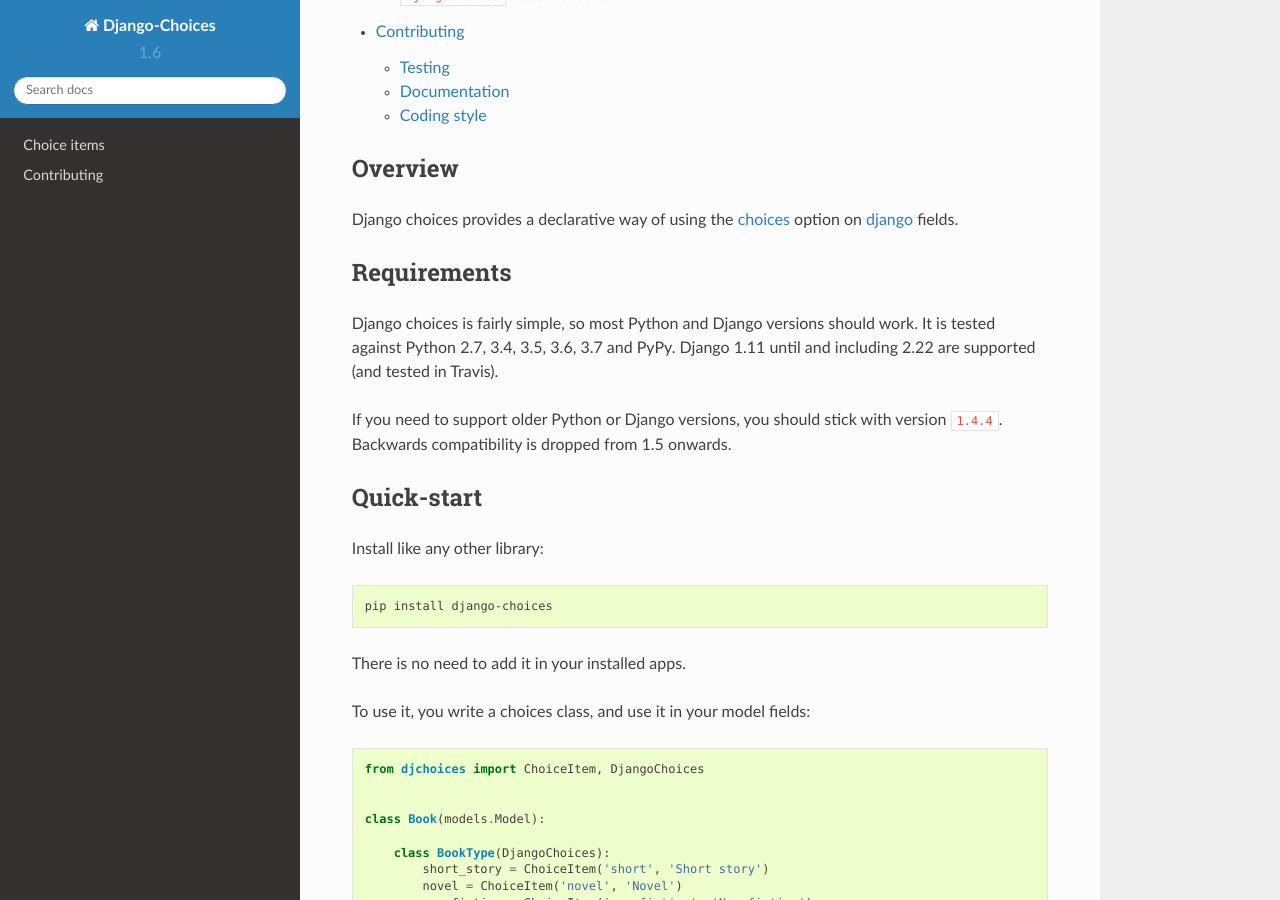
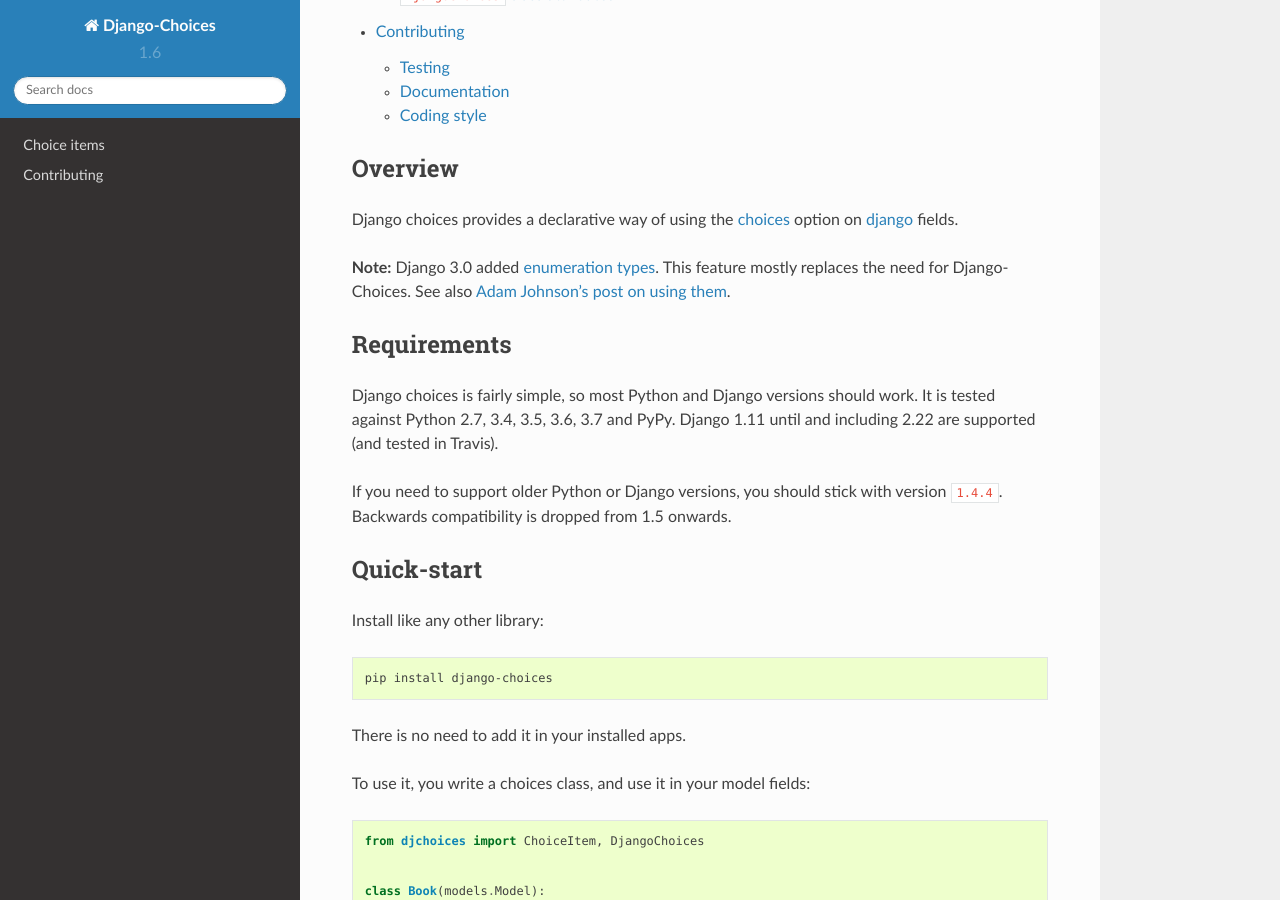
Before and after one commit to bigjason/django-choices, a Sphinx documentation site: the page built from docs/index.rst, in a window 1280 px wide and 900 px high, scrolled down 441 px. Built offline with Sphinx 7.4.7 and the Read the Docs theme 2.0.0, drawn with Linux system fonts in a browser that asks for light colours.

Commit message:
Link to Django 3.0's enumeration types
Adding a note that Django core provides a similar feature. Also cheekily linking to my blog; happy to remove that if you want :)

```diff
--- a/README.rst
+++ b/README.rst
@@ -9,6 +9,10 @@
 
 Django choices provides a declarative way of using the choices_ option on django_
 fields. Read the full `documentation`_ on ReadTheDocs.
+
+**Note:** Django 3.0 added `enumeration types <https://docs.djangoproject.com/en/3.0/releases/3.0/#enumerations-for-model-field-choices>`__.
+This feature mostly replaces the need for Django-Choices.
+See also `Adam Johnson's post on using them <https://adamj.eu/tech/2020/01/27/moving-to-django-3-field-choices-enumeration-types/>`__.
 
 ------------
 Installation
--- a/docs/index.rst
+++ b/docs/index.rst
@@ -26,6 +26,9 @@
 Django choices provides a declarative way of using the
 choices_ option on django_ fields.
 
+**Note:** Django 3.0 added `enumeration types <https://docs.djangoproject.com/en/3.0/releases/3.0/#enumerations-for-model-field-choices>`__.
+This feature mostly replaces the need for Django-Choices.
+See also `Adam Johnson's post on using them <https://adamj.eu/tech/2020/01/27/moving-to-django-3-field-choices-enumeration-types/>`__.
 
 Requirements
 ------------
```
